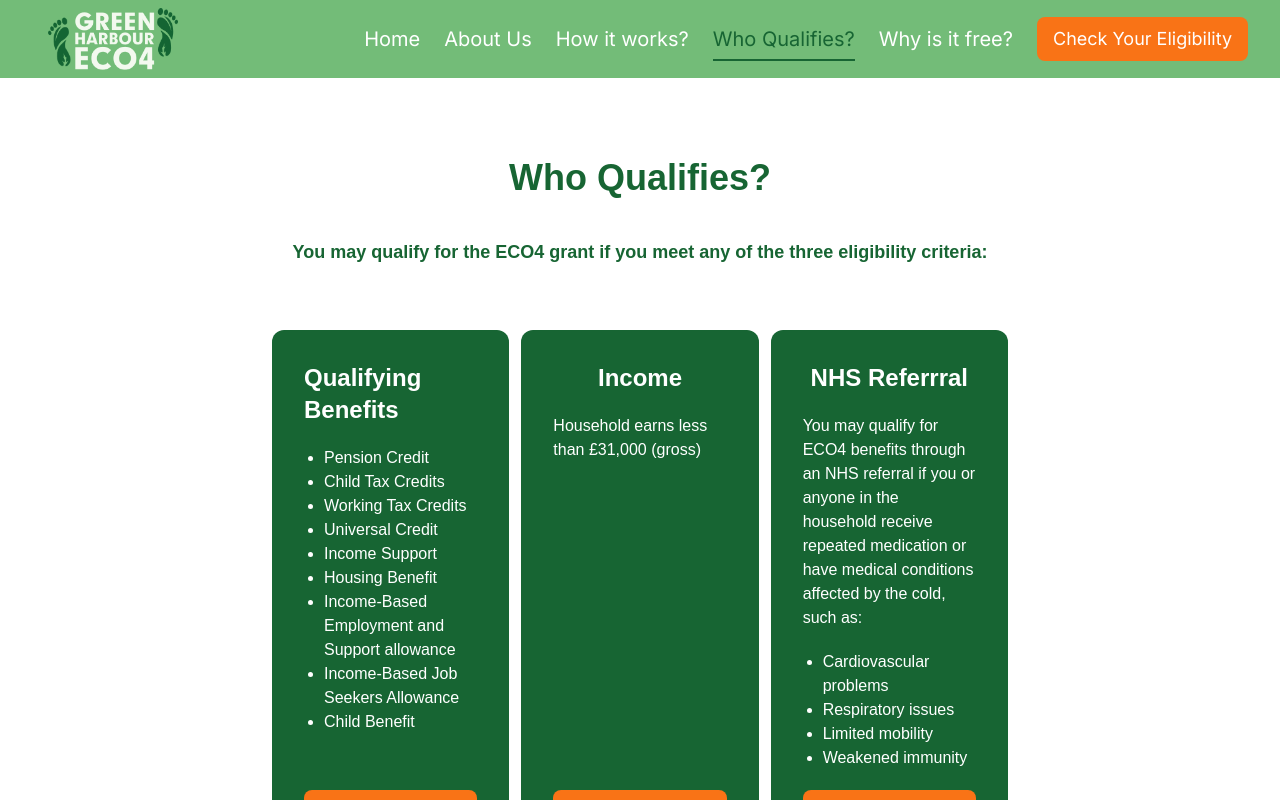
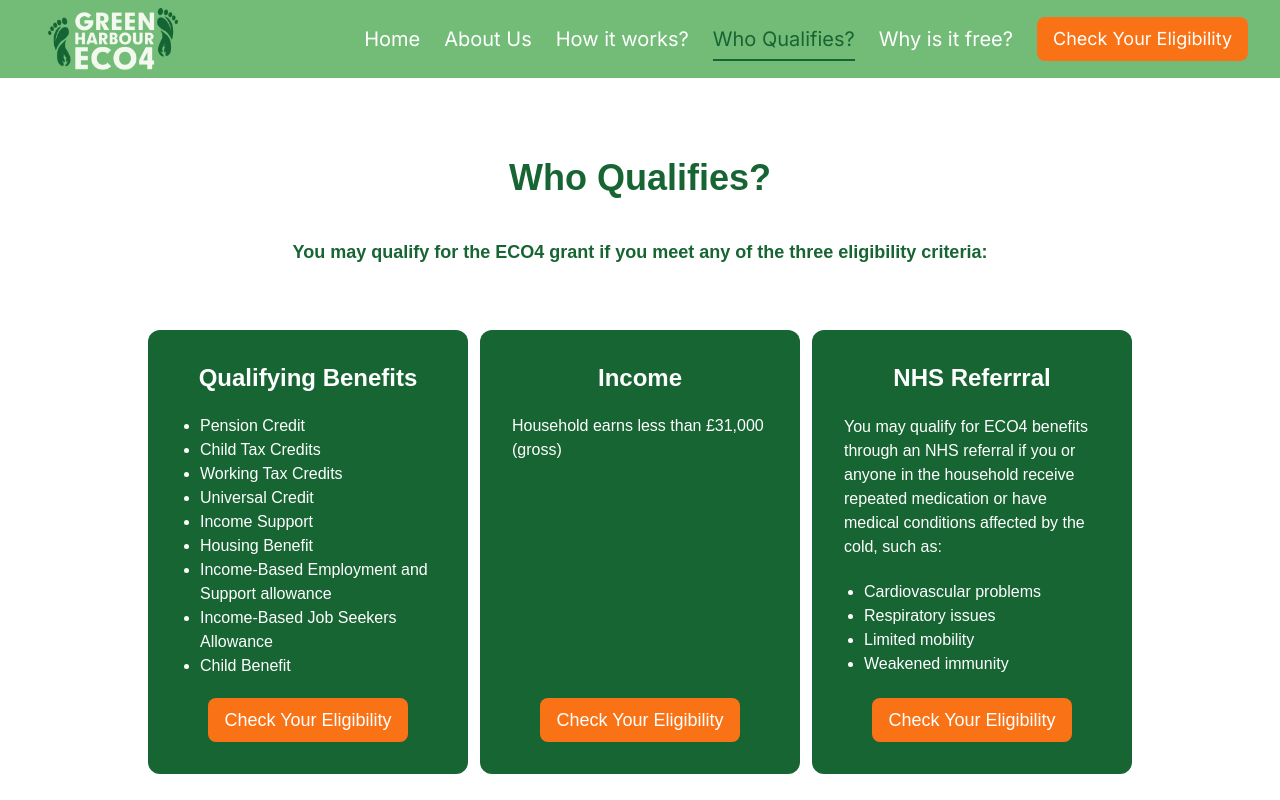
Before and after one commit to UzairChaudhary/Green-Harbour, a Next.js app: page /who-qualifies in a window 1280 px wide. Shown: the top 800 px of the page. Built offline with nearby package versions, Linux system fonts and the light colour scheme.

Commit message:
modified qualification criteria section

```diff
--- a/src/app/who-qualifies/page.js
+++ b/src/app/who-qualifies/page.js
@@ -487,11 +487,11 @@ export default function Page() {
   };
   return (
     <>
-    <div className="max-w-3xl mx-auto px-4 font-proxima-nova mt-20">
+    <div className=" mx-auto px-4 font-proxima-nova mt-20">
         <h1 className="text-4xl font-extrabold text-center text-mud_color"> Who Qualifies?</h1>
         <p className="mt-10 text-lg font-bold text-center text-mud_color">You may qualify for the ECO4 grant if you meet any of the three eligibility criteria:</p>
-        <div className="flex flex-col items-center md:items-stretch md:flex-row justify-center md:justify-between mt-16 gap-3">
-            <div className=' text-white flex flex-col w-80 hover:scale-105 hover:transition-a justify-between bg-mud_color p-8 rounded-xl'>
+        <div className="flex flex-col items-center md:items-stretch md:flex-row justify-center md:justify-center mt-16 gap-3">
+            <div className=' text-white flex flex-col hover:scale-105 w-80 hover:transition-a justify-between bg-mud_color p-8 rounded-xl'>
                 <div className='flex justify-center  flex-col items-center'>
                 <h1 className='text-2xl flex justify-center font-bold'> Qualifying Benefits</h1>
                 <ul className='list-disc mt-5 pl-5'>
@@ -522,7 +522,7 @@ export default function Page() {
                     <Button/>
                 </div>
             </div>
-            <div className='flex flex-col hover:scale-105 hover:transition-a justify-between w-80 p-8 text-white bg-mud_color rounded-xl'>
+            <div className='flex flex-col hover:scale-105 hover:transition-a w-80 justify-between p-8 text-white bg-mud_color rounded-xl'>
                 <h1 className='text-2xl flex justify-center font-bold'>NHS Referrral</h1>
                 <p className=' mt-5'>You may qualify for ECO4 benefits through an NHS referral if you or anyone in the household receive repeated medication or have medical conditions affected by the cold, such as:</p>
                 <ul className='list-disc mt-5 pl-5'>
```
